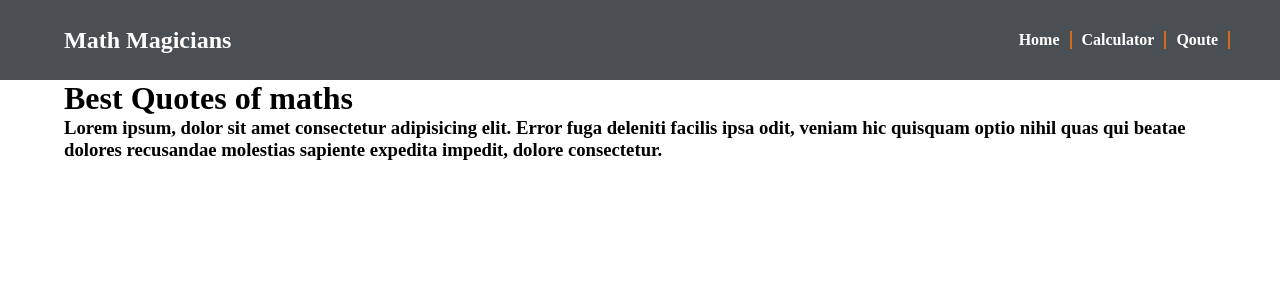
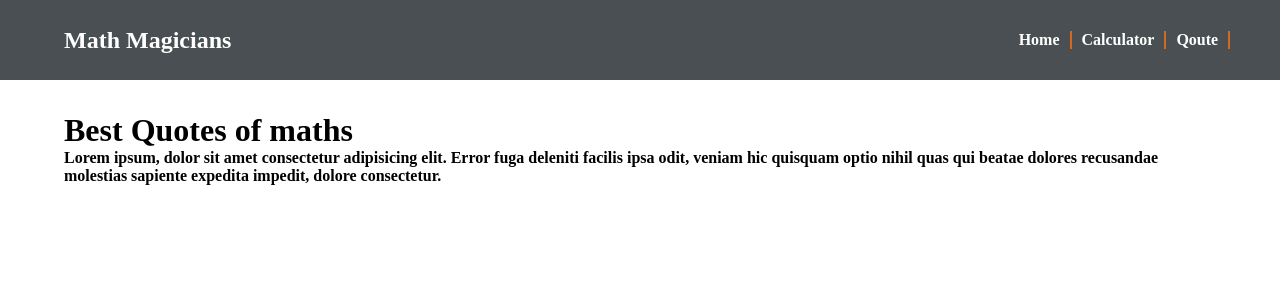
Before and after one commit to yayner2002/reactcalculatorapp, a React (Create React App) app: page /quote in a window 1280 px wide. Shown: the top 300 px of the page. Built offline with nearby package versions, Linux system fonts and the light colour scheme.

Commit message:
Add extra css to the calculator

```diff
--- a/src/components/pages/Nav.js
+++ b/src/components/pages/Nav.js
@@ -10,7 +10,9 @@ function Nav() {
   return (
     <nav className="navBar">
       <div className="navContents">
-        <h1>Math Magicians</h1>
+        <Link to="/" style={navStyle}>
+          <h1>Math Magicians</h1>
+        </Link>
         <ul className="navLinks">
           <Link to="/" style={navStyle}>
             <li>Home</li>
--- a/src/components/pages/Quote.js
+++ b/src/components/pages/Quote.js
@@ -5,12 +5,12 @@ function quote() {
   return (
     <div className="quoteContainer">
       <h1>Best Quotes of maths</h1>
-      <h3>
+      <h4>
         Lorem ipsum, dolor sit amet consectetur adipisicing elit. Error fuga
         deleniti facilis ipsa odit, veniam hic quisquam optio nihil quas qui
         beatae dolores recusandae molestias sapiente expedita impedit, dolore
         consectetur.
-      </h3>
+      </h4>
     </div>
   );
 }
--- a/src/components/styles/Calculator.css
+++ b/src/components/styles/Calculator.css
@@ -14,7 +14,8 @@
   display: flex;
   align-items: flex-start;
   width: 90%;
-  margin: 0 auto;
+  margin: 2rem auto;
+
 
 }
 .calculatorContainer{
--- a/src/components/styles/Home.css
+++ b/src/components/styles/Home.css
@@ -1,5 +1,5 @@
 .homeContainer{
   width: 90%;
-  margin: auto;
   box-sizing: border-box;
+  margin: 2rem auto;
 }
--- a/src/components/styles/Quote.css
+++ b/src/components/styles/Quote.css
@@ -1,5 +1,5 @@
 .quoteContainer{
   width: 90%;
-  margin:auto;
+  margin: 2rem auto;
   box-sizing: border-box;
 }
```
